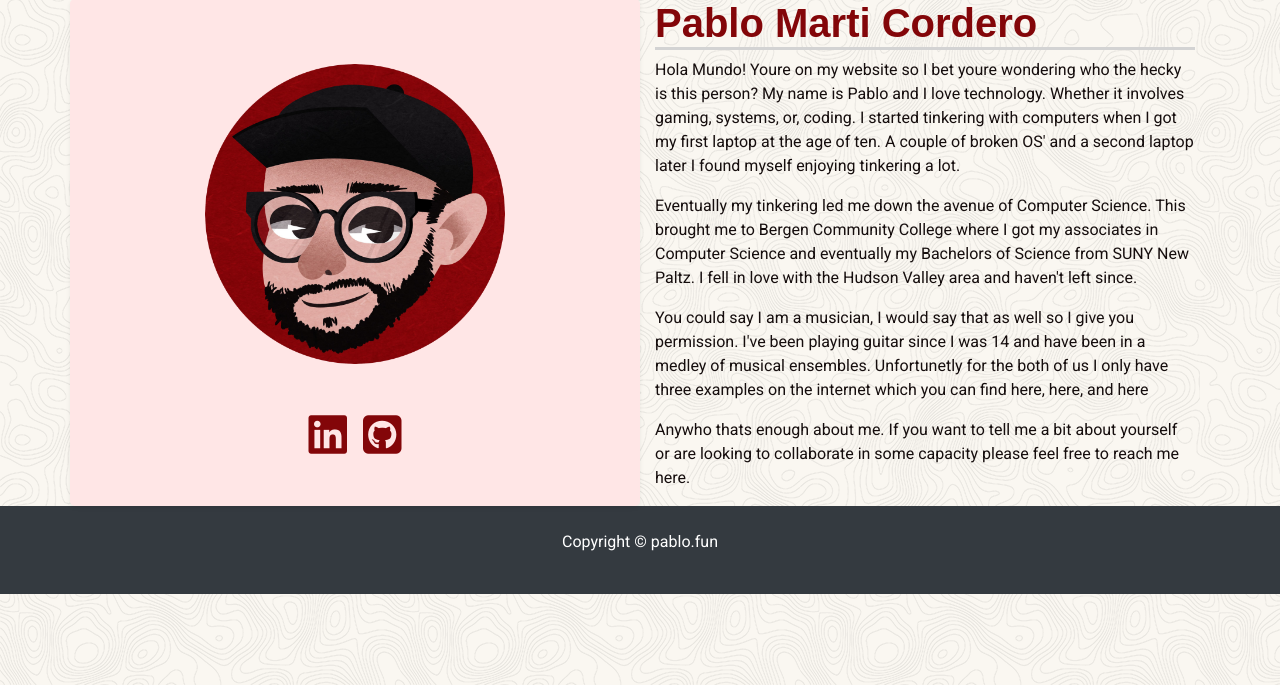
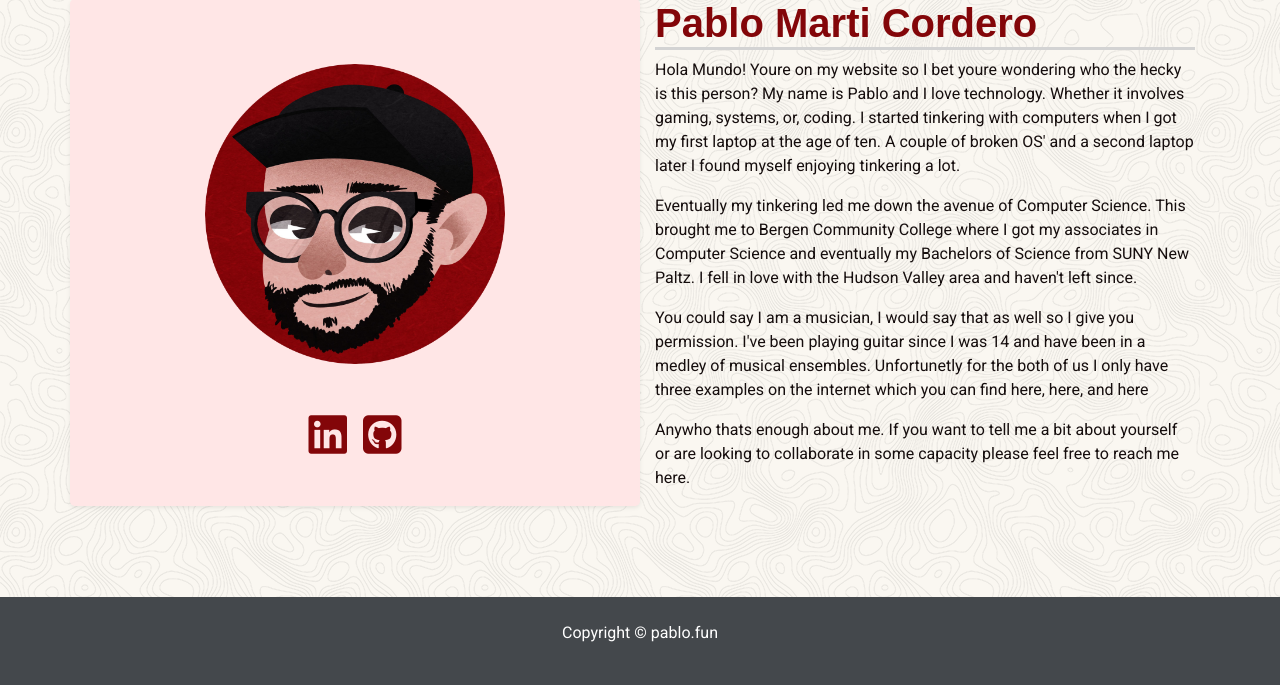
Before and after one commit to pablojmarti/pablo.fun, a Rails app: page / in a window 1280 px wide. Shown: the part 115-800 px from the top of the page. Run offline with Rails 7, Linux system fonts and the light colour scheme; style sheets or scripts are compiled from the project's sources; some libraries are stand-ins or nearby versions; some web fonts are replaced.

Commit message:
Adds footer av

```diff
--- a/app/assets/stylesheets/pages.scss
+++ b/app/assets/stylesheets/pages.scss
@@ -64,6 +64,14 @@ img {
   border-bottom: 3px solid #D3D3D3 !important;
 }
 
+.footer-margin {
+  height: 100px;
+}
+
+#sticky-footer {
+  background-color: #44484c !important;
+}
+
 @media (max-width: 992px) {
   h1 {
     font-size: 2.2rem;
--- a/app/views/layouts/_footer.html.erb
+++ b/app/views/layouts/_footer.html.erb
@@ -1,5 +1,7 @@
-<footer id="sticky-footer" class="py-4 bg-dark text-white">
-  <div class="container text-center">
-    <p class="text-white justify-content-center">Copyright &copy; <%= link_to "pablo.fun", "https://pablo.fun", class: "text-white" %></p>
-  </div>
+<div class="footer-margin">
+  <footer id="sticky-footer" class="py-4 text-white fixed-bottom">
+    <div class="container text-center">
+      <p class="text-white justify-content-center">Copyright &copy; <%= link_to "pablo.fun", "https://pablo.fun", class: "text-white" %></p>
+    </div>
 </div>
+</div>
```
